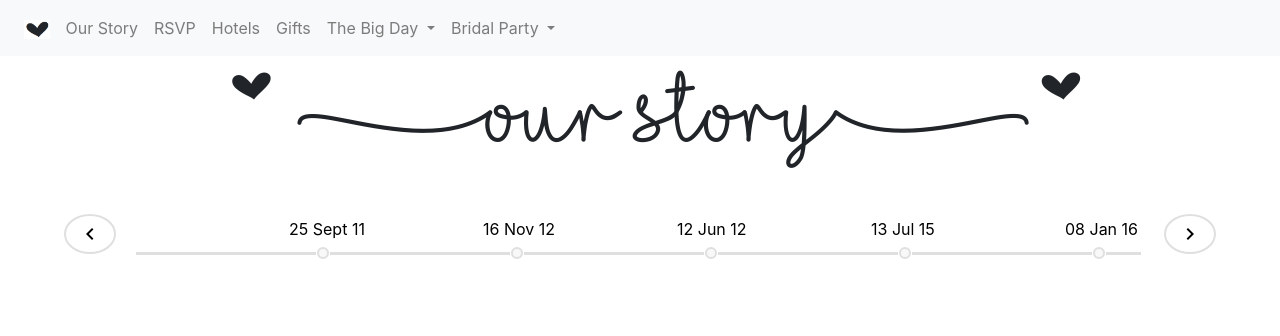
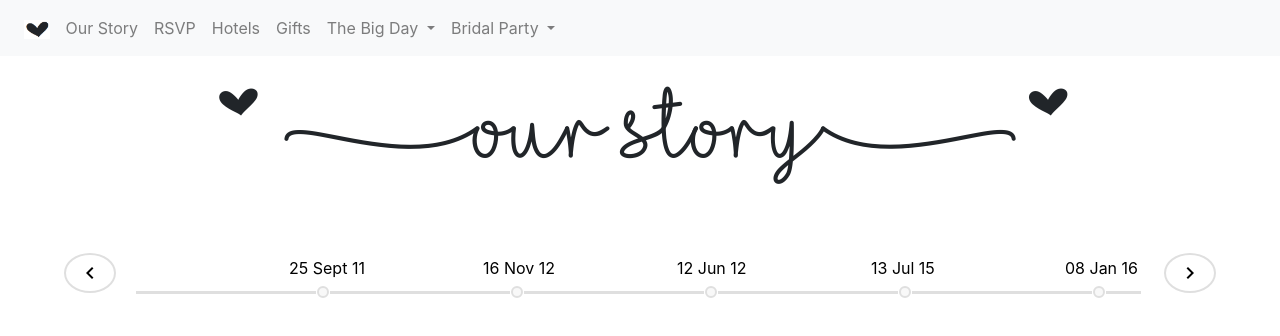
Before and after one commit to LaurenMae/NgWedding2020, an Angular app: page /OurStory in a window 1280 px wide. Shown: the top 336 px of the page. Built offline with nearby package versions, Linux system fonts and the light colour scheme.

Commit message:
OurStory: Added new page header component from master

```diff
--- a/src/app/our-story/our-story.component.html
+++ b/src/app/our-story/our-story.component.html
@@ -1,26 +1,4 @@
-<style type="text/css">
-  @font-face {
-    font-family: "My Custom Font";
-    src: url('../assets/The Heart Maze Demo.ttf') format("truetype");
-  }
-
-  @font-face {
-    font-family: "My Custom Font 2";
-    src: url('../assets/I Love Glitter.ttf') format("truetype");
-  }
-
-  .customfont {
-    font-family: "My Custom Font";
-  }
-
-  .customfont2 {
-    font-family: "My Custom Font 2";
-  }
-
-
-</style>
-
-<h2 class="customfont2" style="font-size: 8vw; padding-left: 18vw;">* [Our Story] *</h2>
+<app-page-header header="* [Our Story] *" leftMargin="17vw"></app-page-header>
 
 <section class="timeline">
   <div class="arrows">
```
